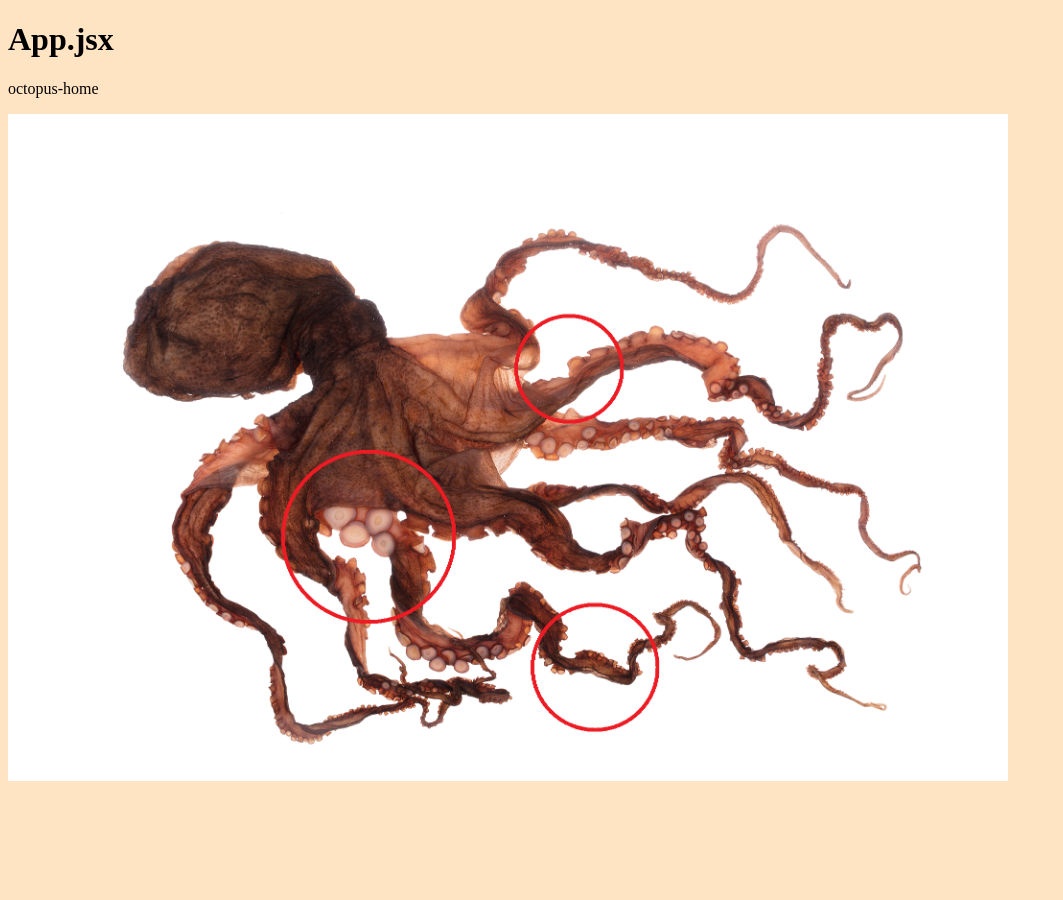
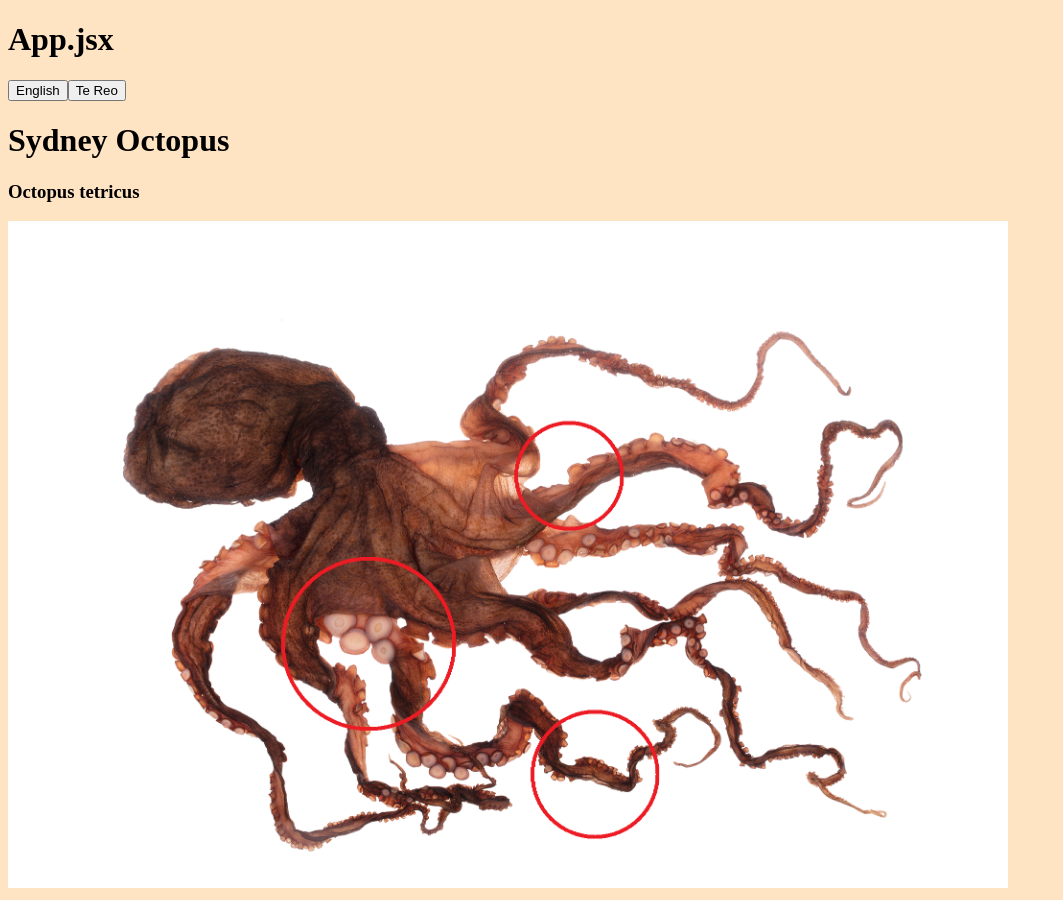
Before and after one commit to alexarlington/exhibit, a React (Create React App) app: page /octopus/octopus-home in a window 1280 px wide. Shown: the whole page, without its empty margins (0-1063 px from the left). Before the commit the page ends 800 px from the top, so only its background shows below. Built offline with nearby package versions, Linux system fonts and the light colour scheme.

Commit message:
language toggle

```diff
--- a/src/App.jsx
+++ b/src/App.jsx
@@ -3,6 +3,7 @@ import { Route, Routes } from 'react-router-dom';
 import './main.css';
 import octopusExhibit from './exhibit1.json'
 import southIslandExhibit from './exhibit2.json'
+
 import Home from './components/Home.jsx'
 import Octopus from './components/Octopus.jsx'
 import SouthIsland from './components/SouthIsland.jsx'
@@ -14,6 +15,7 @@ function App() {
   return (
     <div>
       <h1>App.jsx</h1>
+
       <Routes>
         <Route exact path="/" element={<Home />} />
         <Route path="/octopus/:pagename" element={<Octopus data={octoData}/>} />
--- a/src/components/Octopus.jsx
+++ b/src/components/Octopus.jsx
@@ -1,25 +1,34 @@
 import React from "react";
 import { useParams } from 'react-router-dom'
+
+import Toggle from './Toggle.jsx'
 
 
 function Octopus(props) {
   const { pagename } = useParams()
-  const arrayOct = props.data
+  const array = props.data
 
-  const findOct = arrayOct.find(x => {
+  const find = array.find(x => {
     return x.id === pagename
   })
-  const findArrayOct = [findOct]
+  const findArray = [find]
 
-  const indexOct = findArrayOct.findIndex(page => {
-    return page.id === findOct.id
+  const index = findArray.findIndex(page => {
+    return page.id === find.id
   })
-  const octopus = findArrayOct[indexOct]
+  const octopus = findArray[index]
 
  return (
   <>
+   <Toggle info={find.copy}/>
+  <h1>
+  {octopus.copy[0].title}
+  </h1>
+  <h3>
+    {octopus.copy[0].subtitle}
+  </h3>
   <p>
-  {octopus.id}
+    {octopus.copy[0].description}
   </p>
   <img src={octopus.image.src} alt={octopus.image.alt}/>
  </>
--- a/src/components/SouthIsland.jsx
+++ b/src/components/SouthIsland.jsx
@@ -4,26 +4,32 @@ import { useParams } from 'react-router-dom'
 
 function SouthIsland(props) {
  const { pagename } = useParams()
- const arraySouth = props.data
+ const array = props.data
 
- const findSouth = arraySouth.find(x => {
+ const find = array.find(x => {
    return x.id === pagename
  })
- console.log(arraySouth)
- const findArraySouth = [findSouth]
 
- const indexSouth = findArraySouth.findIndex(page => {
-   return page.id === findSouth.id
+ const findArray = [find]
+
+ const index = findArray.findIndex(page => {
+   return page.id === find.id
  })
- const southIsland = findArraySouth[indexSouth]
+ const southIsland = findArray[index]
 
 return (
- <>
- <p>
- {southIsland.id}
- </p>
- <img src={southIsland.image.src} alt={southIsland.image.alt}/>
-</>
+<>
+  <h1>
+  {southIsland.copy[0].title}
+  </h1>
+  <h3>
+    {southIsland.copy[0].subtitle}
+  </h3>
+  <p>
+    {southIsland.copy[0].description}
+  </p>
+  <img src={southIsland.image.src} alt={southIsland.image.alt}/>
+ </>
 );
 
 }
--- /dev/null
+++ b/src/components/Toggle.jsx
@@ -0,0 +1,44 @@
+import React, { useState } from "react";
+
+function Toggle(props) {
+ const array = props.info //[{english}, {teReo}]
+
+ const [language, setLanguage] = useState([0])
+
+
+ const findLanguage = array.find(x => {
+  return x.language === array[language].language
+ })
+ // [0] returning {Eng}
+
+
+
+ // const currentIndex = array.findIndex(page => {
+ //  return page.language === findLanguage.language
+ // })
+ // returning 0
+
+ const handleClick = () => {
+  setLanguage(findLanguage)
+ }
+
+
+ return (
+  <>
+       <button onClick={handleClick}>
+    {console.log("eng: ", language)}
+    English
+   </button>
+   <button onClick={handleClick}>
+    {console.log("tereo: ", language)}
+    Te Reo
+   </button>
+  </>
+ )
+
+}
+
+// onclick needs to trigger a change in [array] index
+// onclick="myFunction()"
+
+export default Toggle
```
Also changed, not shown: 1 other file (tests, documents, lock files or other folders).
